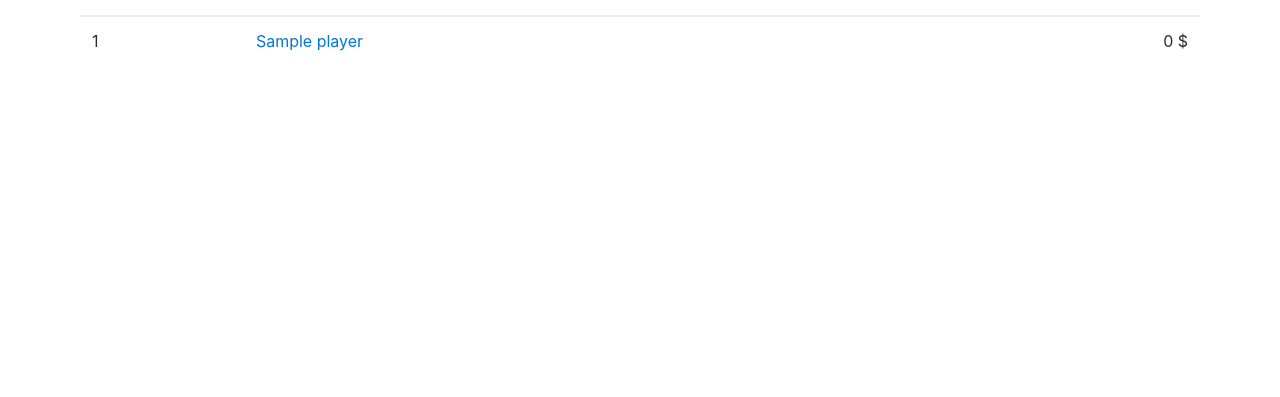
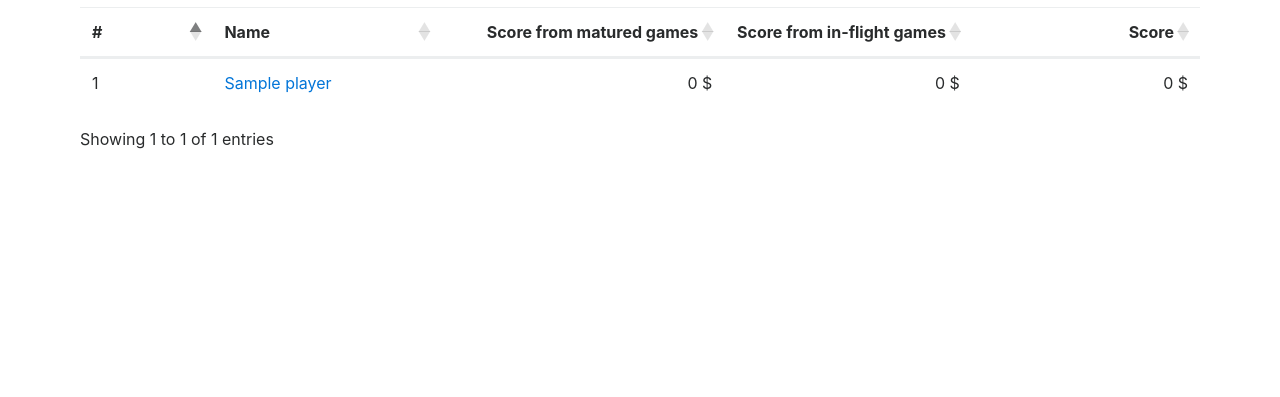
Before and after one commit to sgarcialaguna/SteamProphet, a Django app: page / in a window 1280 px wide. Shown: the part 374-771 px from the top of the page. Run offline with Django 3.2, Linux system fonts and the light colour scheme; tables that the repository leaves empty hold one stand-in row (values such as "Sample post"); some libraries are stand-ins or nearby versions.

Commit message:
Add two columns to player list table and make it sortable.

```diff
--- a/SteamProphet/apps/SteamProphet/services.py
+++ b/SteamProphet/apps/SteamProphet/services.py
@@ -12,9 +12,12 @@ def computeGameScore(game):
     return int(score)
 
 
-def computePlayerScore(player):
+def computePlayerScore(player, onlyMaturedGames=False):
     score = 0
-    for pick in player.pick_set.all():
+    picks = player.pick_set
+    if onlyMaturedGames:
+        picks = picks.filter(game__matured=True)
+    for pick in picks.all():
         gameScore = computePickScore(pick)
         score += gameScore
     return score
--- a/SteamProphet/apps/SteamProphet/templates/SteamProphet/player_list.html
+++ b/SteamProphet/apps/SteamProphet/templates/SteamProphet/player_list.html
@@ -1,13 +1,41 @@
 {% extends 'SteamProphet/base.html' %}
 {% load humanize %}
 
+{% block extrahead %}
+    <link rel="stylesheet" type="text/css" href="https://cdn.datatables.net/1.10.15/css/dataTables.bootstrap4.min.css"/>
+{% endblock %}
+
+{% block extrascripts %}
+    <script type="text/javascript" src="https://cdn.datatables.net/1.10.15/js/jquery.dataTables.min.js"></script>
+    <script type="text/javascript" src="https://cdn.datatables.net/1.10.15/js/dataTables.bootstrap4.min.js"></script>
+    <script type="text/javascript" src="https://cdnjs.cloudflare.com/ajax/libs/moment.js/2.8.4/moment-with-locales.min.js"></script>
+    <script type="text/javascript" src="//cdn.datatables.net/plug-ins/1.10.15/sorting/datetime-moment.js"></script>
+    <script>
+        $(document).ready(function(){
+            $('table').DataTable({
+                "paging": false,
+                "processing": true,
+                "language": {
+                    "thousands": ".",
+                    "decimal": ","
+                },
+                "initComplete": function() {
+                    $('.container').show()
+                }
+            })
+        })
+    </script>
+{% endblock %}
+
 {% block content %}
-    <div class="container">
+    <div class="container" style="display: none">
         <table class="table">
             <thead>
                 <tr>
                     <th>#</th>
                     <th>Name</th>
+                    <th style="text-align: right">Score from matured games</th>
+                    <th style="text-align: right">Score from in-flight games</th>
                     <th style="text-align: right">Score</th>
                 </tr>
             </thead>
@@ -16,6 +44,8 @@
                     <tr>
                         <td>{{ forloop.counter }}</td>
                         <td><a href="{% url 'player' pk=player.pk %}">{{ player.name }}</a></td>
+                        <td style="text-align: right">{{ player.scoreFromMaturedGames|intcomma }} $</td>
+                        <td style="text-align: right">{{ player.scoreFromInFlightGames|intcomma }} $</td>
                         <td style="text-align: right">{{ player.score|intcomma }} $</td>
                     </tr>
                 {% endfor %}
--- a/SteamProphet/apps/SteamProphet/views.py
+++ b/SteamProphet/apps/SteamProphet/views.py
@@ -54,6 +54,8 @@ class PlayerListView(ListView):
         players = context['player_list']
         for player in players:
             player.score = services.computePlayerScore(player)
+            player.scoreFromMaturedGames = services.computePlayerScore(player, onlyMaturedGames=True)
+            player.scoreFromInFlightGames = player.score - player.scoreFromMaturedGames
         context['player_list'] = sorted(players, key=attrgetter('score'), reverse=True)
         return context
 
```
